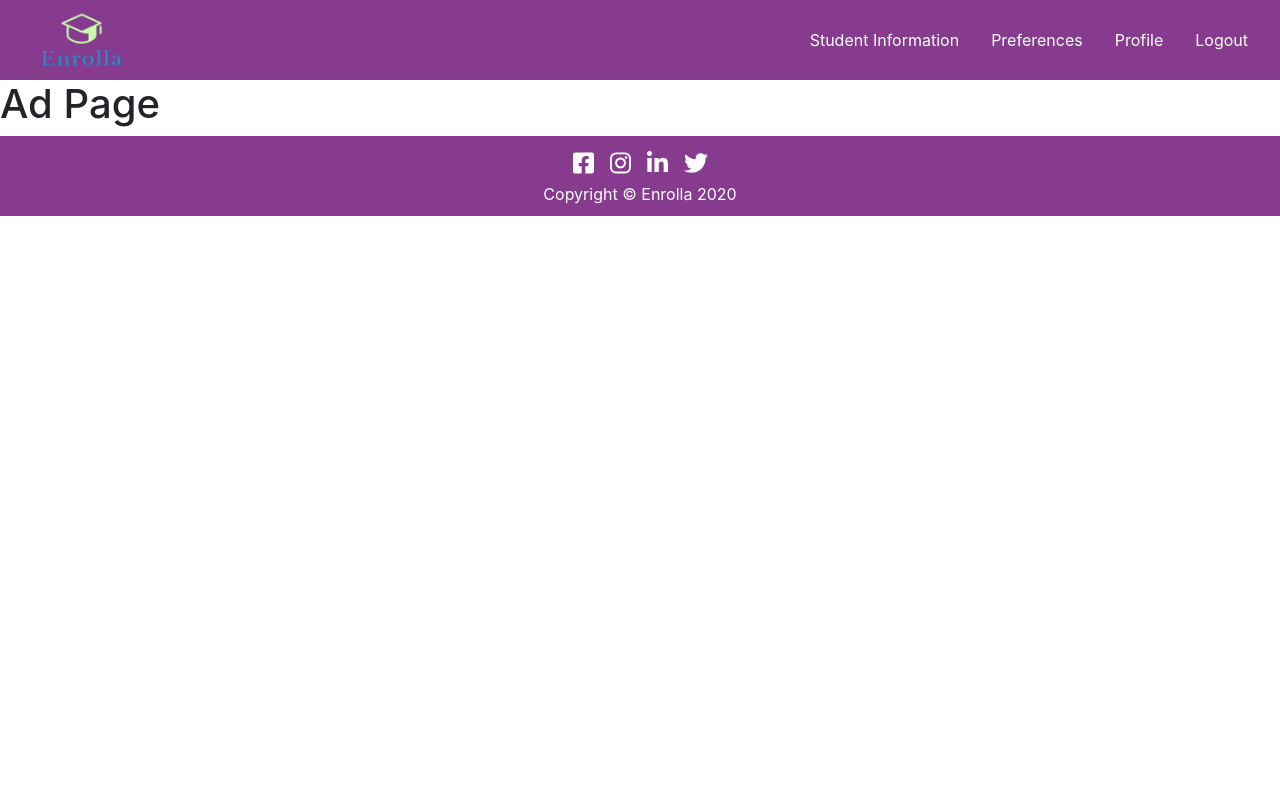
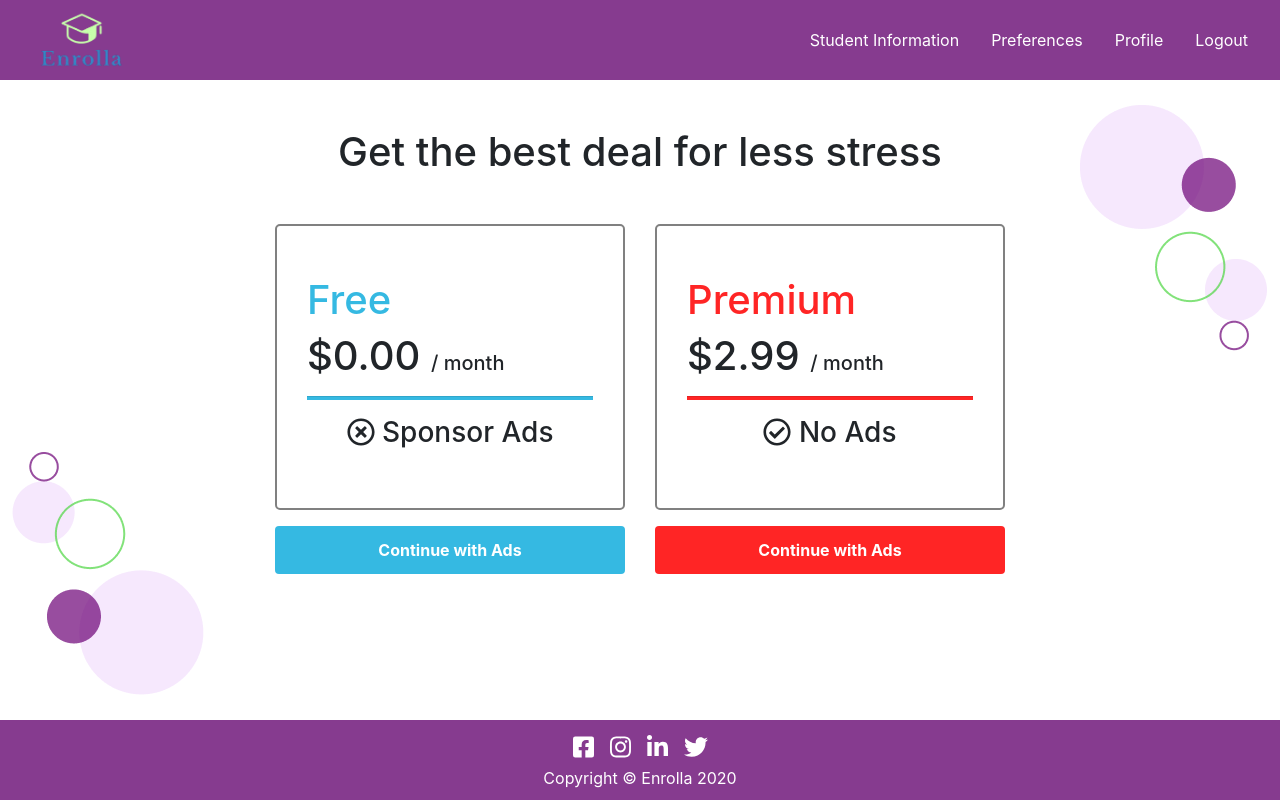
Before and after one commit to junh4533/enrolla, a React (Create React App) app in the folder Client/: page /ad in a window 1280 px wide. Built offline with nearby package versions, Linux system fonts and the light colour scheme.

Commit message:
finish ad page

```diff
--- a/Client/src/App.js
+++ b/Client/src/App.js
@@ -20,11 +20,12 @@ function App() {
         <Navbar />
         <Route path="/" exact component={LandingPage} />
         <Route path="/register" component={RegisterPage} />
+        <Route path="/ad" component={AdPage} />
         <Route path="/login" component={LoginPage} />
         <ProtectedRoute path="/student-info" component={StudentInfo} />
         <ProtectedRoute path="/preferences" component={Preferences} />
         <ProtectedRoute path="/profile" component={ProfilePage} />
-        <ProtectedRoute path="/ad" component={AdPage} />
+        {/* <ProtectedRoute path="/ad" component={AdPage} /> */}
         <Footer />
       </div>
     </Router>
--- a/Client/src/Pages/AdPage/AdPage.js
+++ b/Client/src/Pages/AdPage/AdPage.js
@@ -1,11 +1,79 @@
 import React from "react";
 import "./AdPage.scss";
+import { FontAwesomeIcon } from "@fortawesome/react-fontawesome";
+import { faCheckCircle } from "@fortawesome/free-regular-svg-icons";
+import { faTimesCircle } from "@fortawesome/free-regular-svg-icons";
+import leftCircles from "../../assets/images/left-circles.png";
+import rightCircles from "../../assets/images/right-circles.png";
 
 const AdPage = () => {
   return (
     <div className="ad-page">
       {/* ***********START CODING HERE***********  */}
-      <h1>Ad Page</h1>
+
+      <div className="container pt-5">
+        <h1 className="text-center">Get the best deal for less stress</h1>
+        <div className="row d-flex justify-content-center mt-5">
+          <div className="col-4">
+            <div className="plan-card">
+              <h1 className="blue">Free</h1>
+              <h1>
+                $0.00 <span className="monthly">/ month</span>
+                <hr className="blue" />
+                <h3 className="text-center">
+                  <FontAwesomeIcon icon={faTimesCircle} />
+                  {""} Sponsor Ads
+                </h3>
+              </h1>
+            </div>
+            <button
+              className="btn main-button blue"
+              onClick={(e) => {
+                e.preventDefault();
+                window.location = "/login";
+              }}
+            >
+              Continue with Ads
+            </button>
+          </div>
+          <div className="col-4">
+            <div className="plan-card">
+              <h1 className="red">Premium</h1>
+              <h1>
+                $2.99 <span className="monthly">/ month</span>
+                <hr className="red" />
+                <h3 className="text-center">
+                  <FontAwesomeIcon icon={faCheckCircle} />
+                  {""} No Ads
+                </h3>
+              </h1>
+            </div>
+            <button
+              className="btn main-button red"
+              onClick={(e) => {
+                e.preventDefault();
+                window.location = "/login";
+              }}
+            >
+              Continue with Ads
+            </button>
+          </div>
+        </div>
+      </div>
+
+      <img
+        className="circles"
+        id="left-circles"
+        src={leftCircles}
+        alt="left circles"
+      />
+      <img
+        className="circles"
+        id="right-circles"
+        src={rightCircles}
+        alt="right circles"
+      />
+
       {/* ***********stop CODING HERE***********  */}
     </div>
   );
--- a/Client/src/Pages/AdPage/AdPage.scss
+++ b/Client/src/Pages/AdPage/AdPage.scss
@@ -1,2 +1,51 @@
 .ad-page {
+  position: relative;
+  height: 80vh;
+  .plan-card {
+    border: solid 2px gray;
+    border-radius: 5px;
+    padding: 50px 30px;
+    .monthly {
+      font-size: 50%;
+    }
+
+    hr.blue {
+      background: #35b9e2;
+      height: 0.2rem;
+    }
+
+    h1.blue {
+      color: #35b9e2;
+    }
+
+    hr.red {
+      background: #ff2525;
+      height: 0.2rem;
+    }
+
+    h1.red {
+      color: #ff2525;
+    }
+  }
+  .main-button.blue {
+    background: #35b9e2 !important;
+  }
+
+  .main-button.red {
+    background: #ff2525 !important;
+  }
+
+  .circles {
+    position: absolute;
+  }
+
+  #right-circles {
+    right: 0;
+    top: 0;
+  }
+
+  #left-circles {
+    left: 0;
+    bottom: 0;
+  }
 }
--- a/Client/src/Pages/RegisterPage/RegisterPage.js
+++ b/Client/src/Pages/RegisterPage/RegisterPage.js
@@ -22,7 +22,7 @@ const RegisterPage = () => {
     })
       .then((response) => {
         console.log(response.data);
-        window.location = "/login";
+        window.location = "/ad";
       })
       .catch((error) => {
         console.log(error);
```
